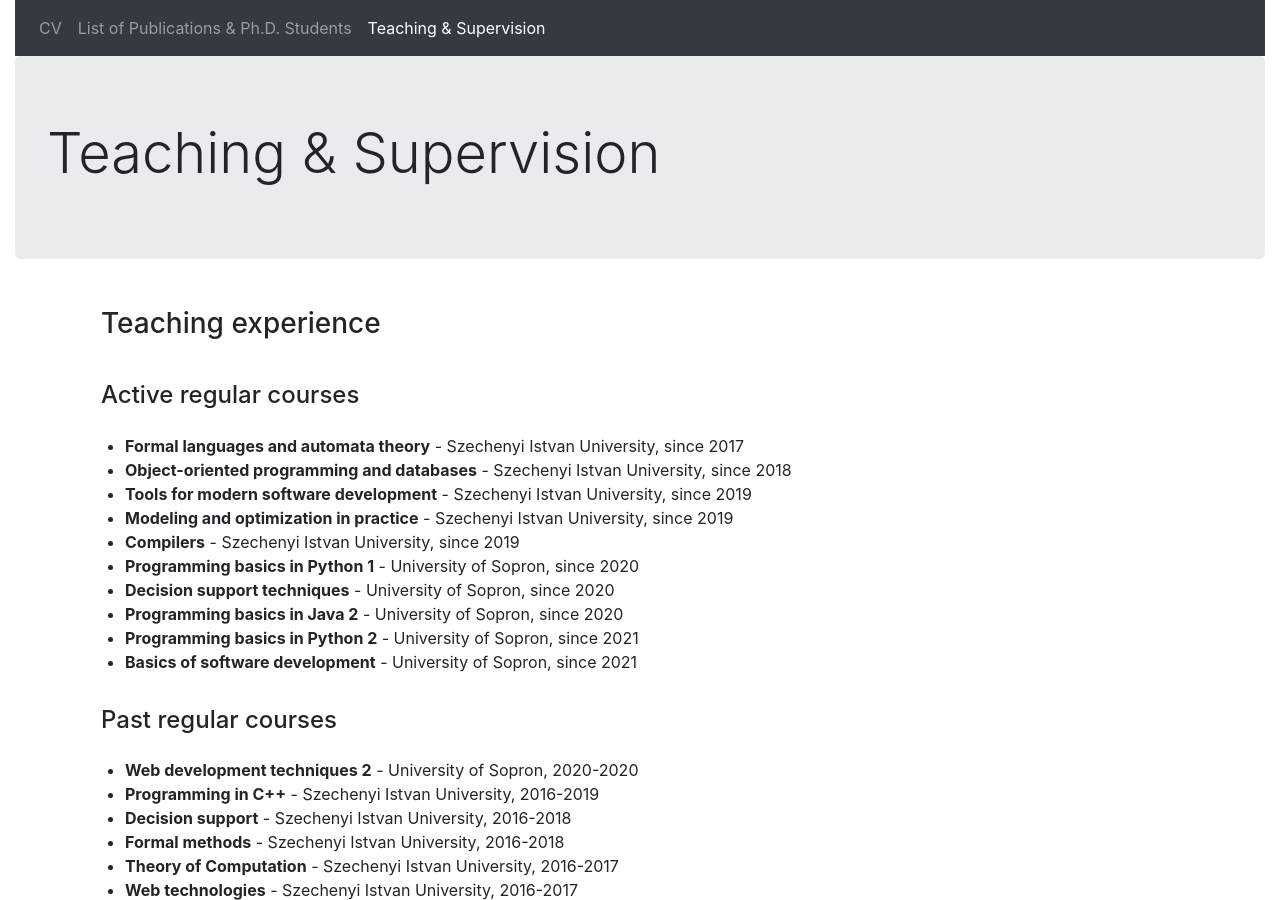
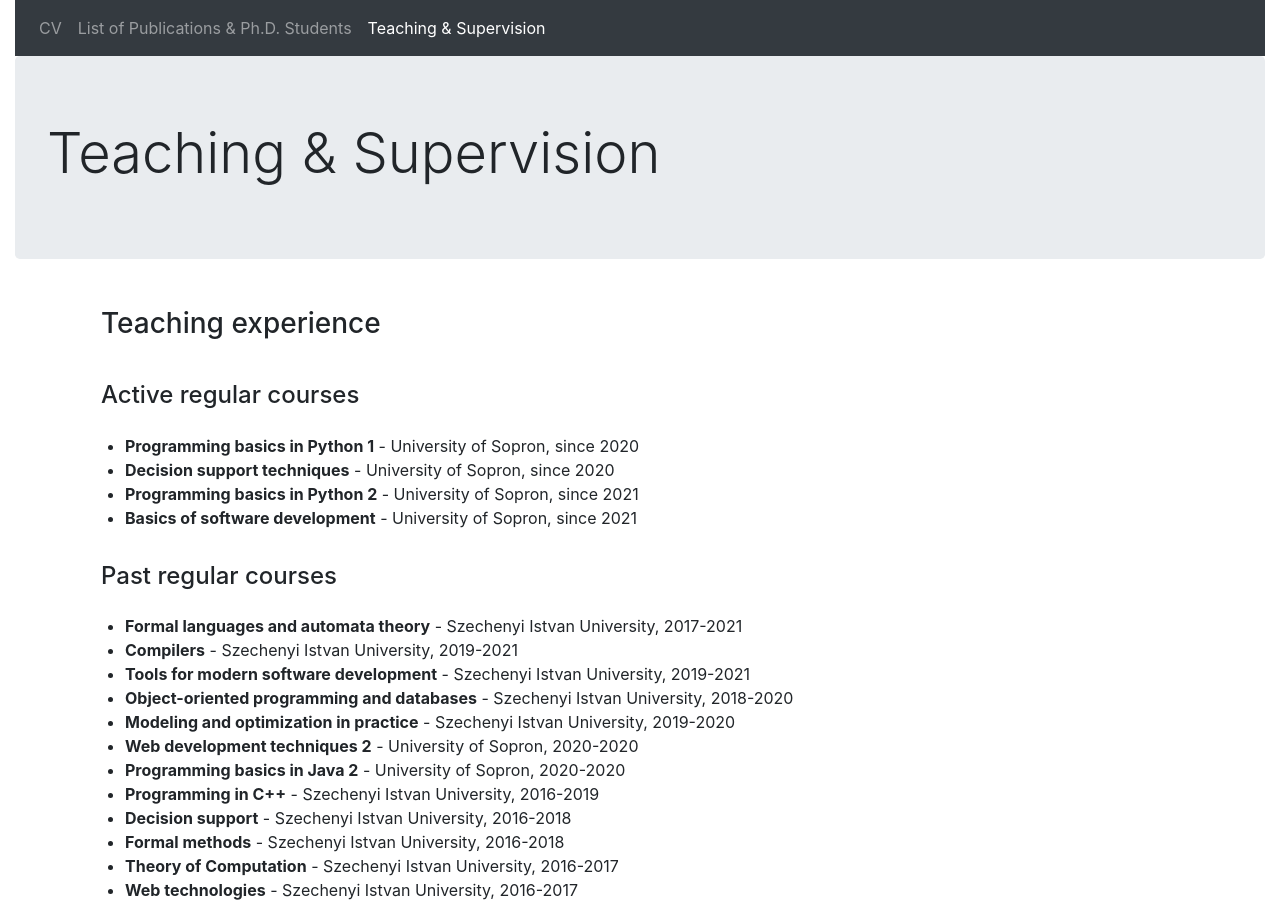
Before and after one commit to hegyhati/hegyhati.github.io, a Jekyll site: the page built from teaching_supervision.html, in a window 1280 px wide and 900 px high. Built offline with Jekyll 4.4.1, drawn with Linux system fonts in a browser that asks for light colours.

Commit message:
update teaching

```diff
--- a/_data/teaching.yaml
+++ b/_data/teaching.yaml
@@ -29,6 +29,7 @@
   city: Sopron
   country: Hungary
   start: 2020
+  end: 2020
 
 - course: Web development techniques 2
   university: University of Sopron
@@ -42,30 +43,35 @@
   city: Gyor
   country: Hungary
   start: 2019
+  end: 2021
 
 - course: Modeling and optimization in practice
   university: Szechenyi Istvan University
   city: Gyor
   country: Hungary
   start: 2019
+  end: 2020
 
 - course: Compilers
   university: Szechenyi Istvan University
   city: Gyor
   country: Hungary
   start: 2019
+  end: 2021
 
 - course: Object-oriented programming and databases
   university: Szechenyi Istvan University
   city: Gyor
   country: Hungary
   start: 2018
+  end: 2020
 
 - course: Formal languages and automata theory
   university: Szechenyi Istvan University
   city: Gyor
   country: Hungary
   start: 2017
+  end: 2021
 
 
 - course: Formal methods
```
